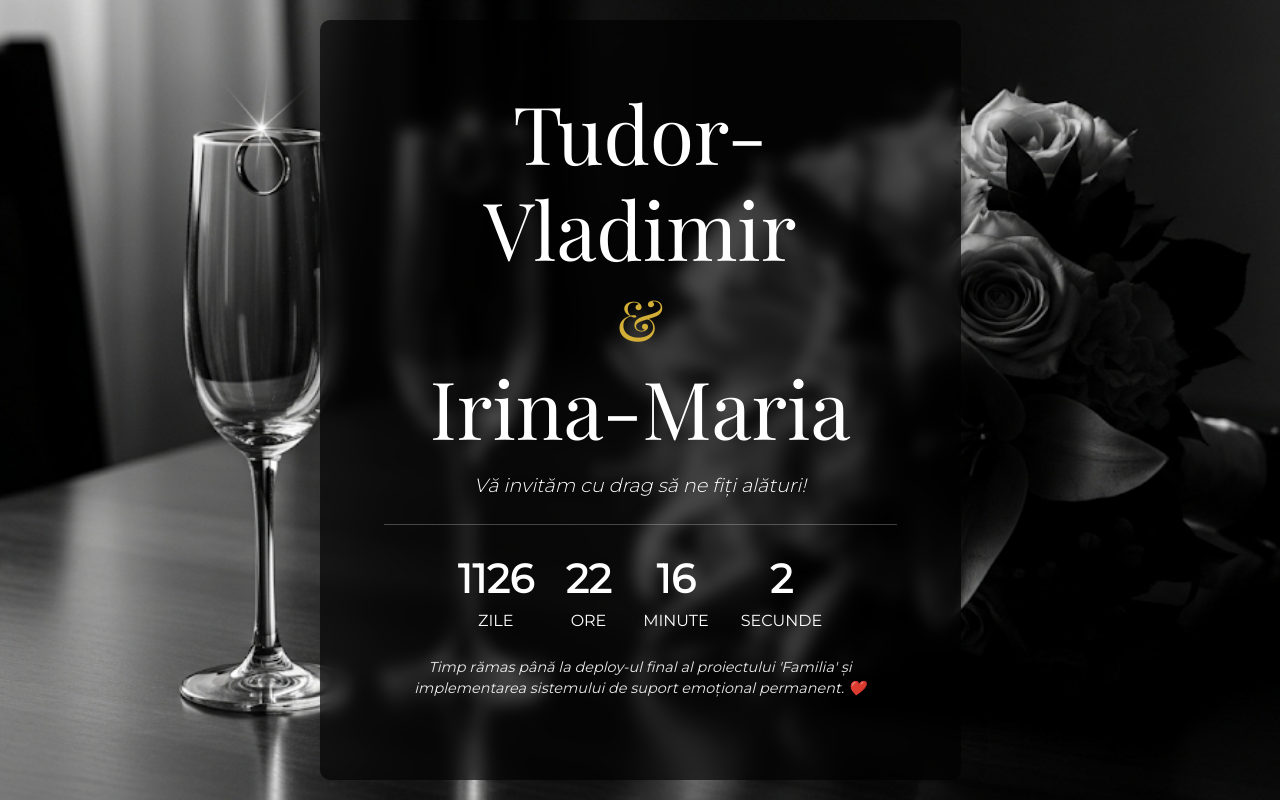
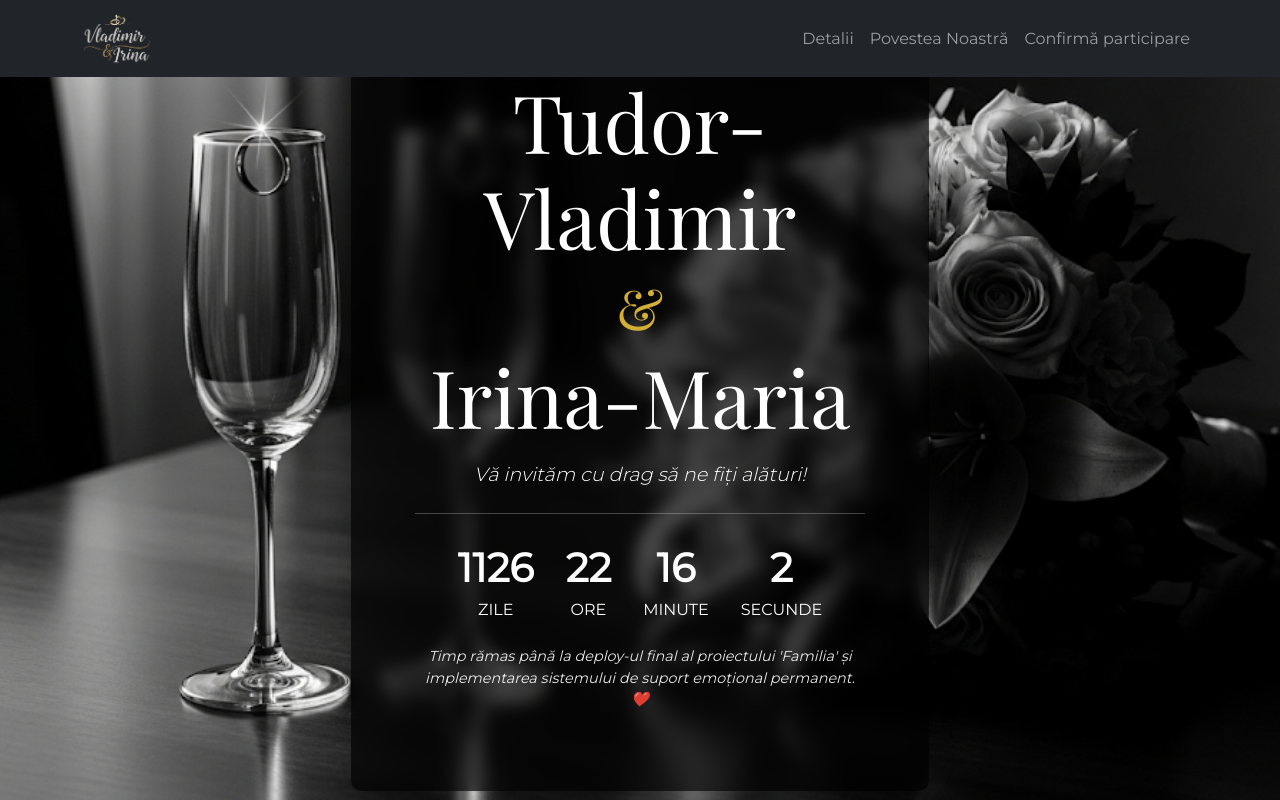
Before and after one commit to vladimirtudor22/wedding, a React (Create React App) app: page / in a window 1280 px wide. Built offline with nearby package versions, Linux system fonts and the light colour scheme; a web font is replaced by a local one.

Commit message:
Add: Header

```diff
--- a/package.json
+++ b/package.json
@@ -20,6 +20,7 @@
     "web-vitals": "^2.1.4"
   },
   "scripts": {
+    "dev": "react-scripts start",
     "start": "PORT=3002 react-scripts start",
     "build": "react-scripts build",
     "test": "react-scripts test",
--- a/src/App.css
+++ b/src/App.css
@@ -29,6 +29,7 @@ body {
   background-position: center;
   background-repeat: no-repeat;
   display: flex;
+  flex-direction: column;
   align-items: center;
   justify-content: center;
 }
@@ -80,3 +81,13 @@ body {
     font-size: 3.5rem;
   }
 }
+.navbar {
+  position: absolute;
+  top: 0;
+  left: 0;
+  width: 100vw;
+  z-index: 999999;
+}
+.logoImageHeader {
+  width: 70px;
+}
--- a/src/App.tsx
+++ b/src/App.tsx
@@ -4,12 +4,15 @@ import Countdown from './components/Countdown';
 import './App.css';
 
 import backgroundImage from './assets/background.png';
+import Header from './components/Header';
 // Am scos importul pentru 'logo' deoarece nu era utilizat
 // import logo from './assets/logo.png';
 
 function App() {
   return (
     <div className="hero-section" style={{ backgroundImage: `url(${backgroundImage})` }}>
+      <Header />
+      <div>
       <Container>
         <Row className="justify-content-center align-items-center">
           <Col xs={11} md={9} lg={7}>
@@ -26,6 +29,7 @@ function App() {
           </Col>
         </Row>
       </Container>
+      </div>
     </div>
   );
 }
--- /dev/null
+++ b/src/components/Header.tsx
@@ -0,0 +1,24 @@
+import React from 'react';
+import { Navbar, Container, Nav, Image } from 'react-bootstrap';
+import logo from "../assets/logo.png"
+const Header: React.FC = () => {
+  return (
+    <Navbar bg="dark" variant="dark" expand="lg">
+      <Container>
+        <Navbar.Brand href="#home">
+            <Image src={logo} className='logoImageHeader'/>
+        </Navbar.Brand>
+        <Navbar.Toggle aria-controls="basic-navbar-nav" />
+        <Navbar.Collapse id="basic-navbar-nav">
+          <Nav className="ms-auto">
+            <Nav.Link href="#home">Detalii</Nav.Link>
+            <Nav.Link href="#povestea-noastra">Povestea Noastră</Nav.Link>
+            <Nav.Link href="#confirma">Confirmă participare</Nav.Link>
+          </Nav>
+        </Navbar.Collapse>
+      </Container>
+    </Navbar>
+  );
+};
+
+export default Header;
```
